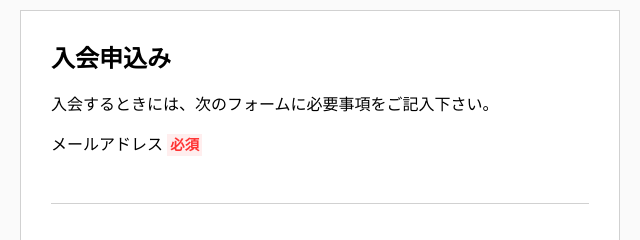
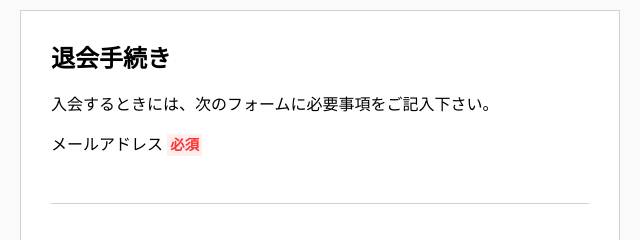
Before and after one commit to marieono/inputform, a plain HTML site: page index.html in a window 1280 px wide. Shown: the top 240 px of the page, 320-960 px from the left. Drawn offline with Linux system fonts and the light colour scheme.

Commit message:
入会を退会にメッセージを変えた

```diff
--- a/index.html
+++ b/index.html
@@ -3,12 +3,12 @@
 <head>
     <meta charset="UTF-8">
     <meta name="viewport" content="width=device-width">
-    <title>入会申込み</title>
+    <title>退会申込み</title>
     <link rel="stylesheet" href ="css/style.css">
 </head>
 <body>
     <div class="content">
-        <h1>入会申込み</h1>
+        <h1>退会手続き</h1>
         <p>入会するときには、次のフォームに必要事項をご記入下さい。</p>
         <div class="control">
             <label for="mymail">メールアドレス<span class="required">必須</span></label>
```
